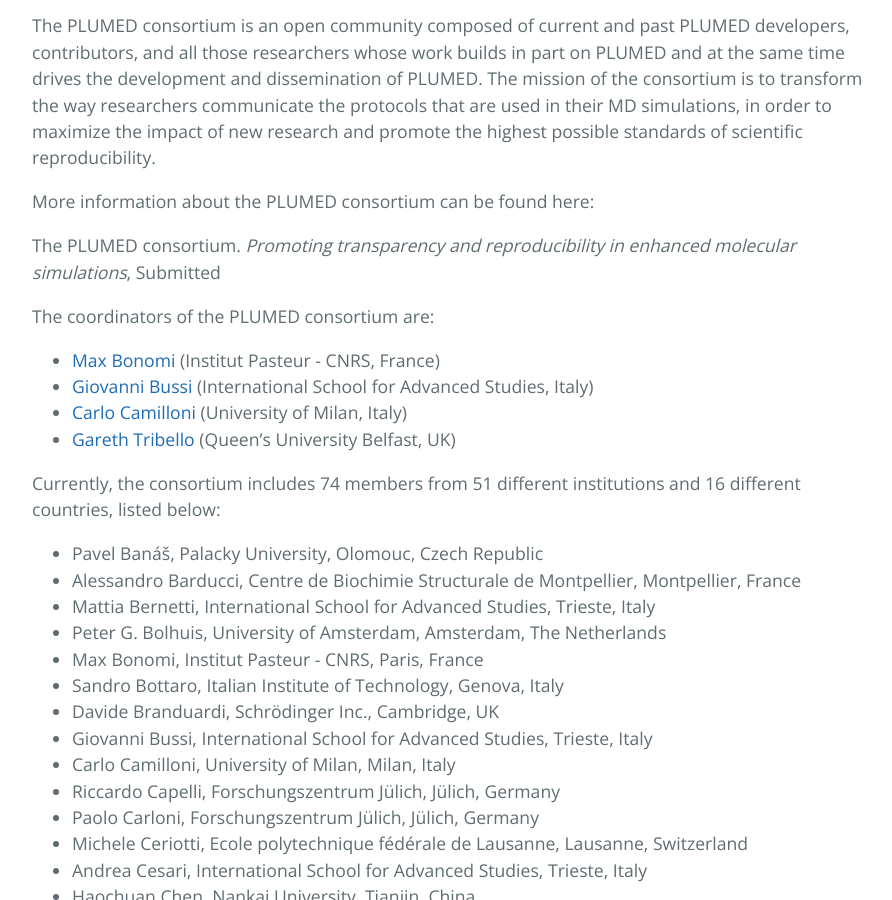
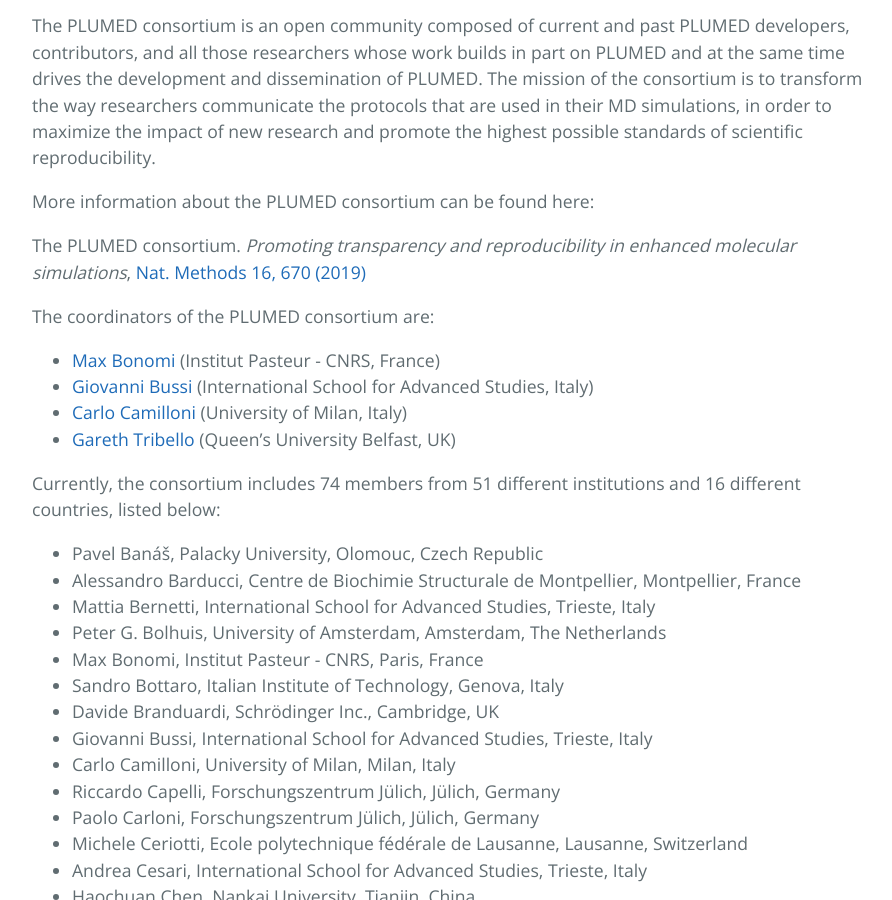
Before and after one commit to plumed-nest/plumed-nest, a Jekyll site: the page built from consortium.md, in a window 1280 px wide and 900 px high, scrolled down 609 px. Shown: the whole window, without its empty margins (192-1084 px from the left). Built offline with Jekyll 4.4.1, drawn with Linux system fonts in a browser that asks for light colours; our own code applies the rules of GitHub Pages for plain Markdown files.

Commit message:
citation

```diff
--- a/consortium.md
+++ b/consortium.md
@@ -11,7 +11,7 @@
 
 The PLUMED consortium.
 _Promoting transparency and reproducibility in enhanced molecular simulations_,
-Submitted
+[Nat. Methods 16, 670 (2019)](https://doi.org/10.1038/s41592-019-0506-8)
 
 The coordinators of the PLUMED consortium are:
 
```
